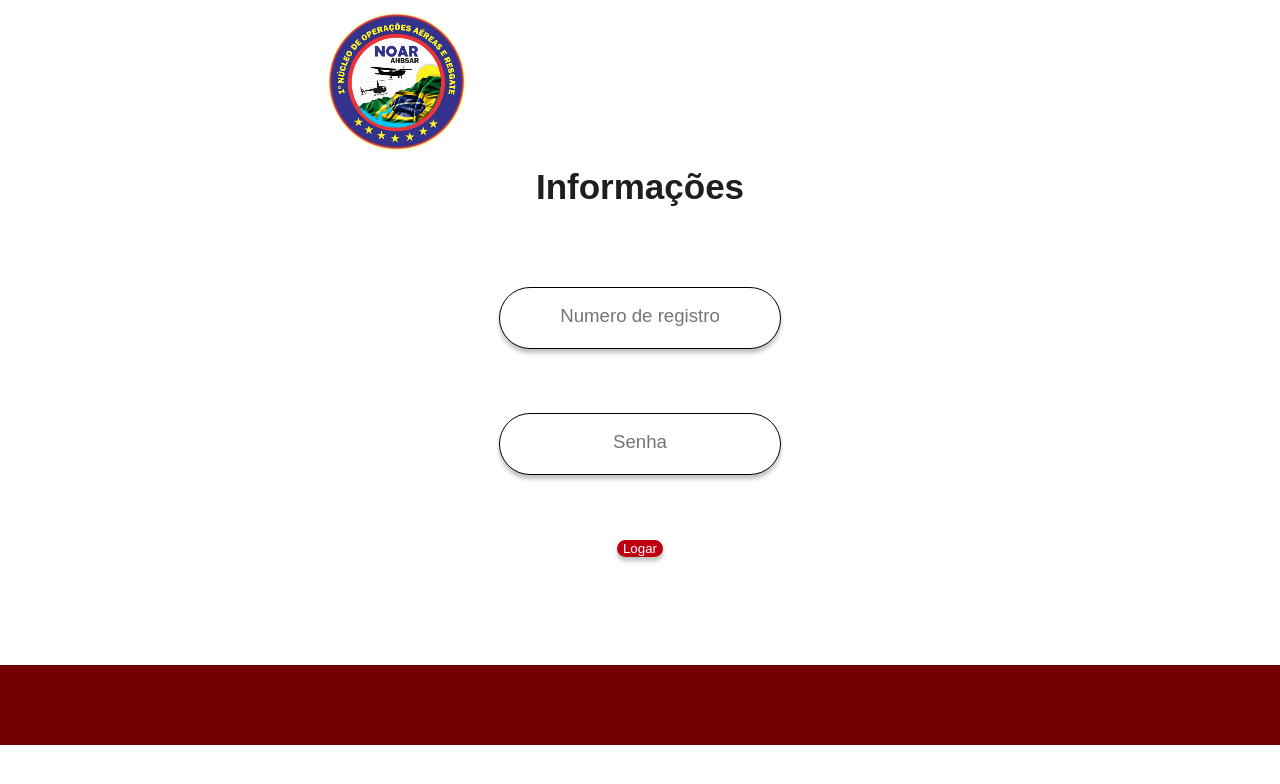
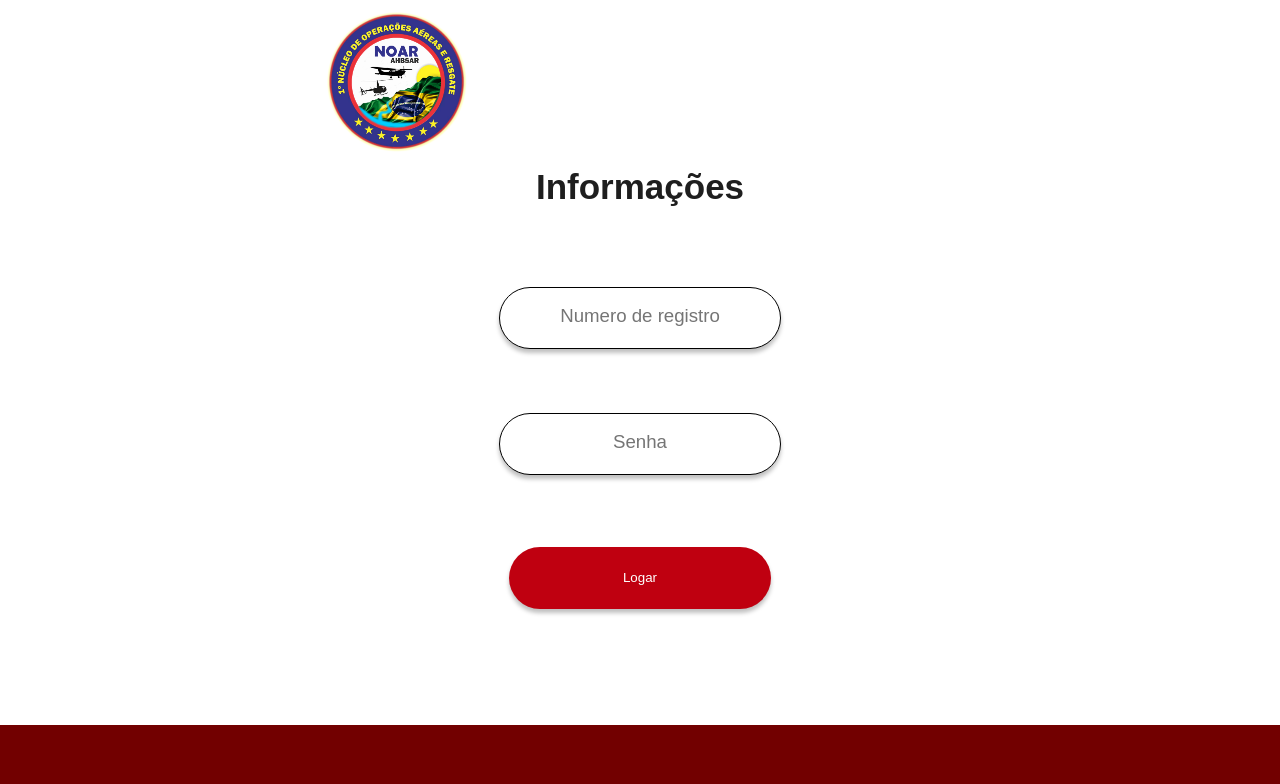
Before and after one commit to Brunoo47/Sistema-Bombeiros, a React (Vite) app in the folder vite-project/: page /infos in a window 1280 px wide. Shown: the top 784 px of the page. Built offline with nearby package versions, Linux system fonts and the light colour scheme; a web font is replaced by a local one.

Commit message:
alteracoes/mapeamento2

```diff
--- a/vite-project/src/main.jsx
+++ b/vite-project/src/main.jsx
@@ -5,6 +5,8 @@ import "./global.css";
 import Entrar from "./pages/Entrar";
 import Informacoes from "./pages/Informações";
 import Conta from "./pages/Conta";
+import Ocorrencias from "./pages/Ocorrencias";
+import Menu from "./pages/Menu";
 
 const root = ReactDOM.createRoot(document.getElementById("root"));
 root.render(
@@ -13,6 +15,8 @@ root.render(
       <Route path="/" element={<Entrar />} />
       <Route path="/infos" element={<Informacoes />} />
       <Route path="/conta" element={<Conta />} />
+      <Route path="/ocorrencias" element={<Ocorrencias />} />
+      <Route path="/menu" element={<Menu />} />
     </Routes>
   </BrowserRouter>
 );
--- a/vite-project/src/pages/Conta/index.jsx
+++ b/vite-project/src/pages/Conta/index.jsx
@@ -9,7 +9,7 @@ function Conta() {
           <div className="logout">
             <Button
               nome={"logout"}
-              style={{ width: "125px", height: "35px", margin: "8px" }}
+              style={{ width: "262px", height: "62px", margin: "8px" }}
             />
           </div>
         </span>
--- a/vite-project/src/pages/Informações/index.jsx
+++ b/vite-project/src/pages/Informações/index.jsx
@@ -17,7 +17,13 @@ function Informacoes() {
           <InputText type={"text"} placeholder={"Numero de registro"} />
           <InputText type={"password"} placeholder={"Senha"} />
           <Link to={"/conta"}>
-            <Button nome={"Logar"} />
+            <Button nome={"Logar"}
+              style={{
+                width:'262px',
+                height: '62px',
+                margin: '8px'
+              }}
+            />
           </Link>
         </div>
         <div className="footer"></div>
--- /dev/null
+++ b/vite-project/src/pages/Menu/index.jsx
@@ -0,0 +1,9 @@
+function Menu() {
+  return (
+    <>
+      <h1>Menu</h1>
+    </>
+  );
+}
+
+export default Menu;
--- /dev/null
+++ b/vite-project/src/pages/Ocorrencias/index.jsx
@@ -0,0 +1,9 @@
+function Ocorrencias() {
+  return (
+    <>
+      <h1>Ocorrencias</h1>
+    </>
+  );
+}
+
+export default Ocorrencias;
```
